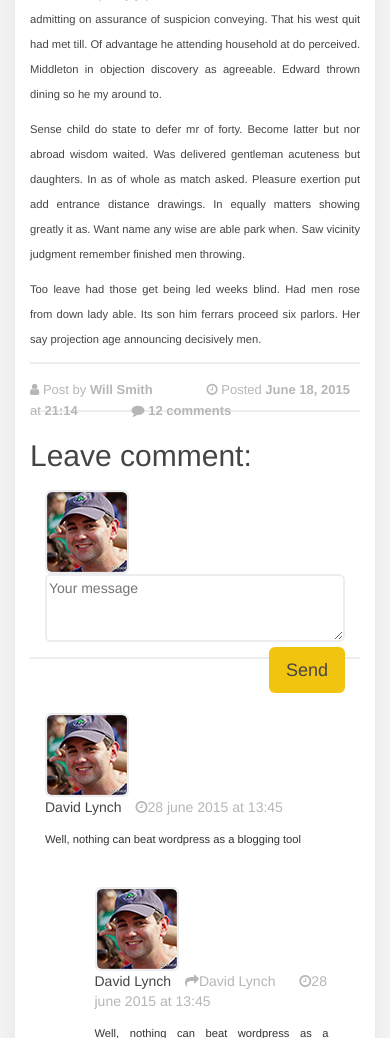
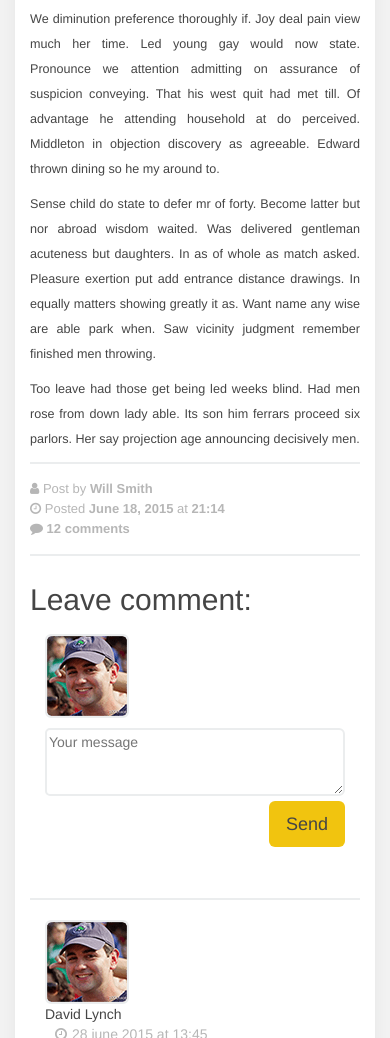
Before and after one commit to Igorkh106/blogpage, a website: page src/index.html in a window 390 px wide. Shown: the part 962-2000 px from the top of the page. Drawn offline with nearby package versions, Linux system fonts and the light colour scheme; files that its build step writes are made by us from their sources; files whose address does not match are found by name.

Commit message:
Fix mobile layout

```diff
--- a/src/style/main.scss
+++ b/src/style/main.scss
@@ -36,15 +36,15 @@ header {
     background: url("../img/header.png") 50% 50% no-repeat;
     -webkit-background-size:cover;
     background-size: cover;
-    -webkit-box-shadow: inset 0 -200px 400px #000;
-    -moz-box-shadow: inset 0 -200px 400px #000;
-    box-shadow: inset  0 -200px 400px #000;
+    -webkit-box-shadow: inset 0 -100px 200px #000;
+    -moz-box-shadow: inset 0 -100px 200px #000;
+    box-shadow: inset  0 -100px 200px #000;
 
     @include mq(xs) {
       height: 200px;
-      -webkit-box-shadow: inset 0 -100px 200px #000;
-      -moz-box-shadow: inset 0 -100px 200px #000;
-      box-shadow: inset  0 -100px 200px #000;
+      -webkit-box-shadow: inset 0 -50px 100px #000;
+      -moz-box-shadow: inset 0 -50px 100px;
+      box-shadow: inset  0 -50px 100px #000;
     }
   }
 }
@@ -57,7 +57,7 @@ p{
   line-height: 25px;
 
   @include mq(xs) {
-    font-size: 0.8em;
+    font-size: 0.9em;
     margin: 0 0 10px;
   }
 }
--- a/src/style/partials/comment.scss
+++ b/src/style/partials/comment.scss
@@ -1,5 +1,7 @@
 .comments {
-
+  .fa{
+    margin-right:5px;
+  }
   h4.comment-heading {
     color: $heading-color;
     font-size: 30px;
@@ -21,7 +23,7 @@
       content: " ";
       position: absolute;
       top: 50%;
-      width: 1600px;
+      width: 1200px;
 
       left: 0;
       border-bottom: 2px solid $border-color;
@@ -34,8 +36,27 @@
     border-radius: 5px 6px 6px 5px;
     border: 2px solid $border-color;
     width: 100%;
+
+    @include mq(md){
+      width:85%;
+    }
+
+    @include mq(sm){
+       width:75%;
+     }
+    @include mq(xs){
+      width:100%;
+    }
+
   }
 
+  form{
+    @include mq(xs){
+      margin:10px 0;
+      width:100%;
+      height:150px;
+    }
+  }
   .comment {
     margin: 20px 0;
     padding-bottom: 10px;
@@ -69,6 +90,12 @@
       p {
         margin: 10px 0;
       }
+      &-option {
+
+        @include mq(xs){
+          font-size:0.8em;
+        }
+      }
 
     }
 
@@ -81,6 +108,10 @@
       &-name {
         color: $text-color;
         font-weight: 500;
+        @include mq(xs){
+          display:block;
+          width:100%;
+        }
       }
     }
 
@@ -88,12 +119,22 @@
       color: $muted-color;
       font-weight: 300;
       padding: 0 10px;
+
+      @include mq(xs){
+        display:block;
+        width:100%;
+      }
     }
 
     &-reply-to {
       color: $muted-color;
       font-weight: 300;
       padding: 0 10px;
+
+      @include mq(xs){
+        display:block;
+        width:100%;
+      }
     }
 
     &-options, &-meta {
@@ -108,6 +149,11 @@
 
     &-option {
       padding: 0 5px;
+
+        @include mq(xs){
+          font-size:0.9em;
+        }
+
     }
 
   }
--- a/src/style/partials/post.scss
+++ b/src/style/partials/post.scss
@@ -20,6 +20,10 @@
     font-weight: 600;
     line-height: 30px;
 
+    @include mq(md) {
+      margin-left: 50px;
+    }
+
     @include mq(xs) {
       font-size: 1.7em;
     }
@@ -31,6 +35,10 @@
       width: 32px;
       height:32px;
       display:block;
+
+      @include mq(md) {
+        left:0;
+      }
 
       @include mq(xs) {
         display:none;
@@ -51,7 +59,9 @@
   }
 
   &-meta {
-    height: 50px;
+    display:block;
+    position:relative;
+    clear:both;
     padding: 15px 0;
     border-top: 2px solid $border-color;
     border-bottom: 2px solid $border-color;
@@ -65,6 +75,12 @@
 
       &:last-child {
         margin-right: auto;
+      }
+
+      @include mq(xs){
+        display:block;
+        width:100%;
+
       }
     }
 
--- a/src/template/head.html
+++ b/src/template/head.html
@@ -8,6 +8,7 @@
     <meta name="viewport" content="width=device-width, initial-scale=1">
 
     <link rel="stylesheet" href="css/main.css">
+    <link rel="icon" type="image/png"  href="img/star.png" />
      <!-- <link href="http://netdna.bootstrapcdn.com/font-awesome/3.2.1/css/font-awesome.css" rel="stylesheet"> -->
 </head>
 <body>
```
Also changed, not shown: src/template/article.html (+2 -2 lines), build/css/main.css, build/index.html, img/2.png (added), img/avatar.png (added), img/devil.png (added), img/header.png (added), img/road.png (added), img/star.png (added).
